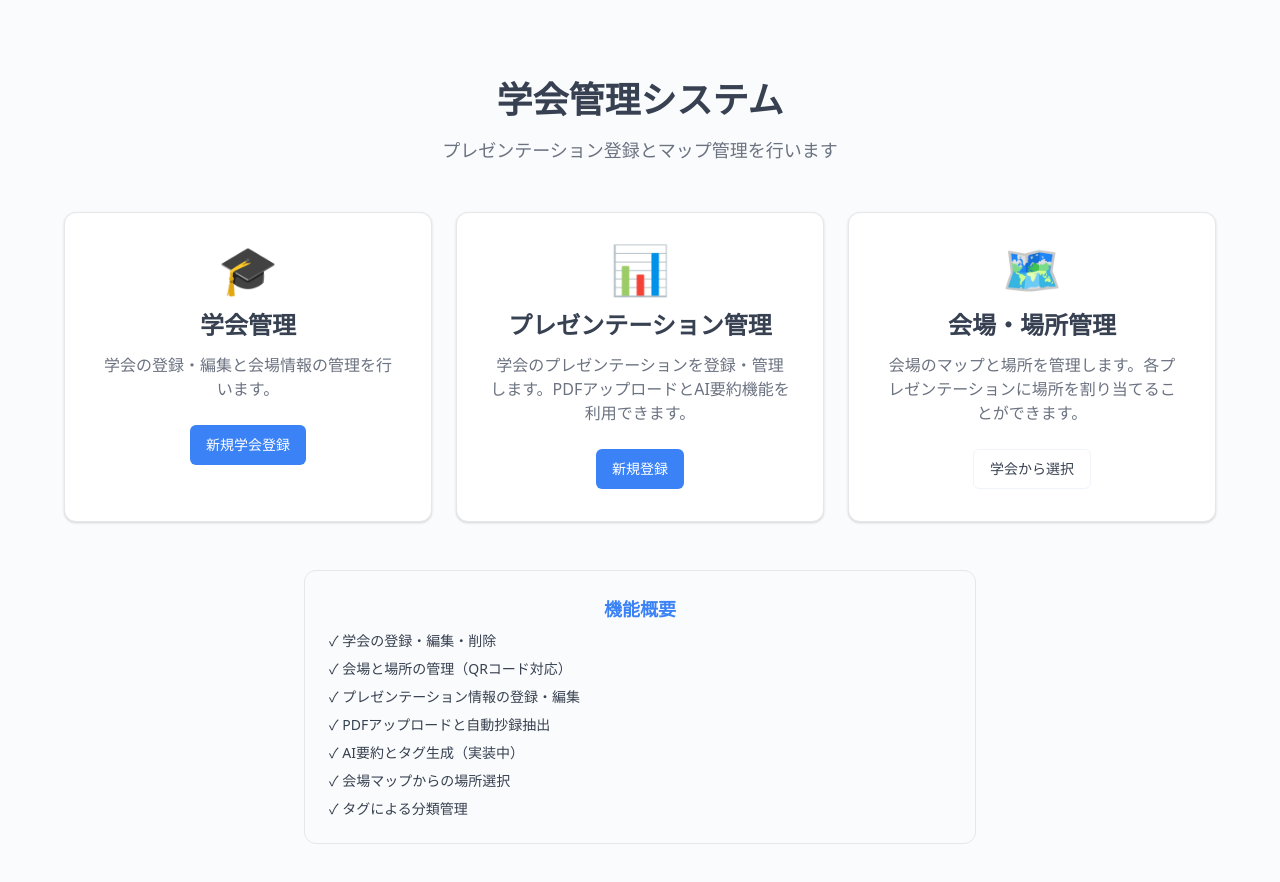
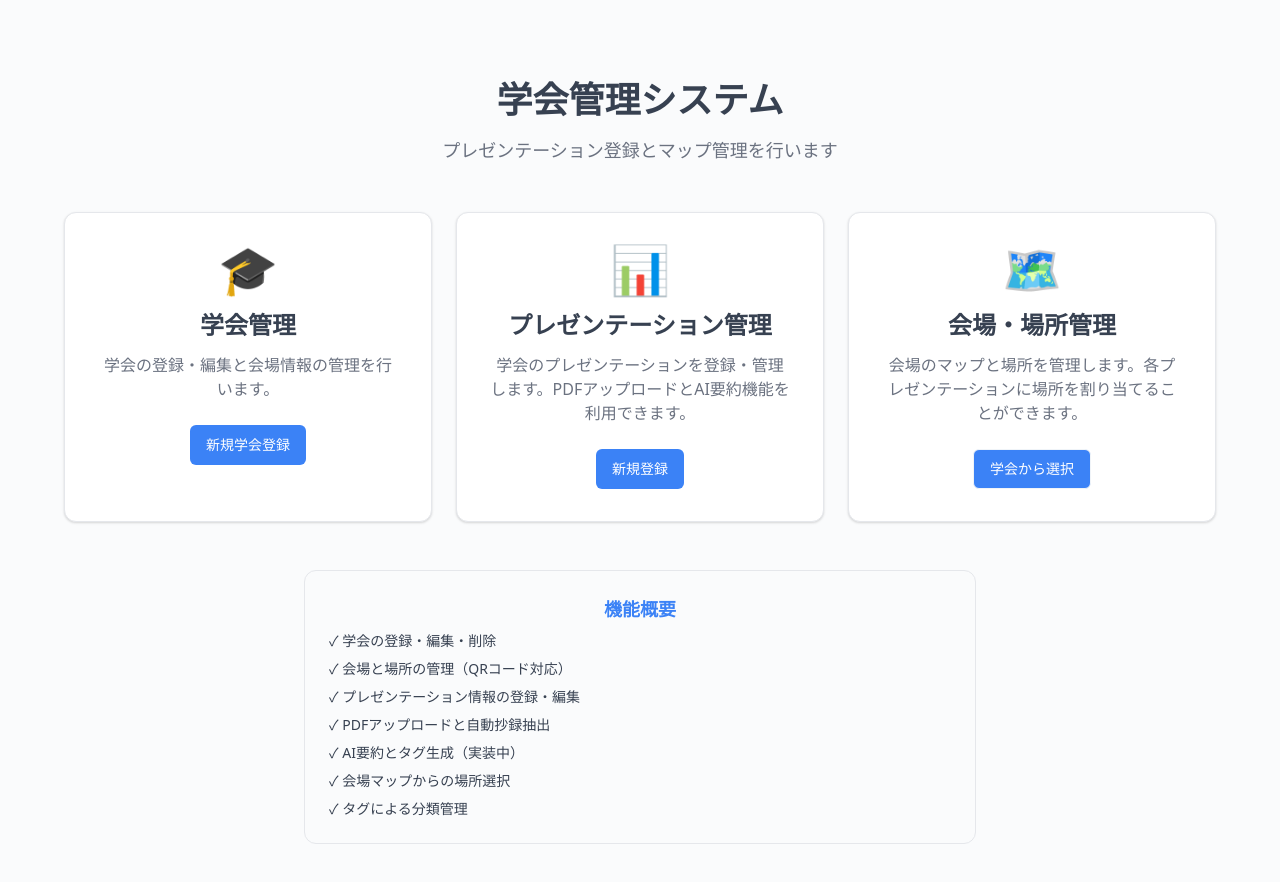
Before and after one commit to jphacks/tk_b_2506, a Next.js app in the folder admin_page/: page / in a window 1280 px wide. Shown: the top 882 px of the page. Built offline with nearby package versions, Linux system fonts and the light colour scheme.

Commit message:
管理者ページのボタンの色を修正

```diff
--- a/admin_page/src/app/page.tsx
+++ b/admin_page/src/app/page.tsx
@@ -61,7 +61,7 @@ export default function Home() {
               <p className="text-muted-foreground mb-6">
                 会場のマップと場所を管理します。各プレゼンテーションに場所を割り当てることができます。
               </p>
-              <Button variant="outline" onClick={(e) => {e.stopPropagation(); router.push("/conferences");}}>
+              <Button className="bg-blue-500 text-white hover:bg-blue-500 hover:text-white" variant="outline" onClick={(e) => {e.stopPropagation(); router.push("/conferences");}}>
                 学会から選択
               </Button>
             </div>
```
